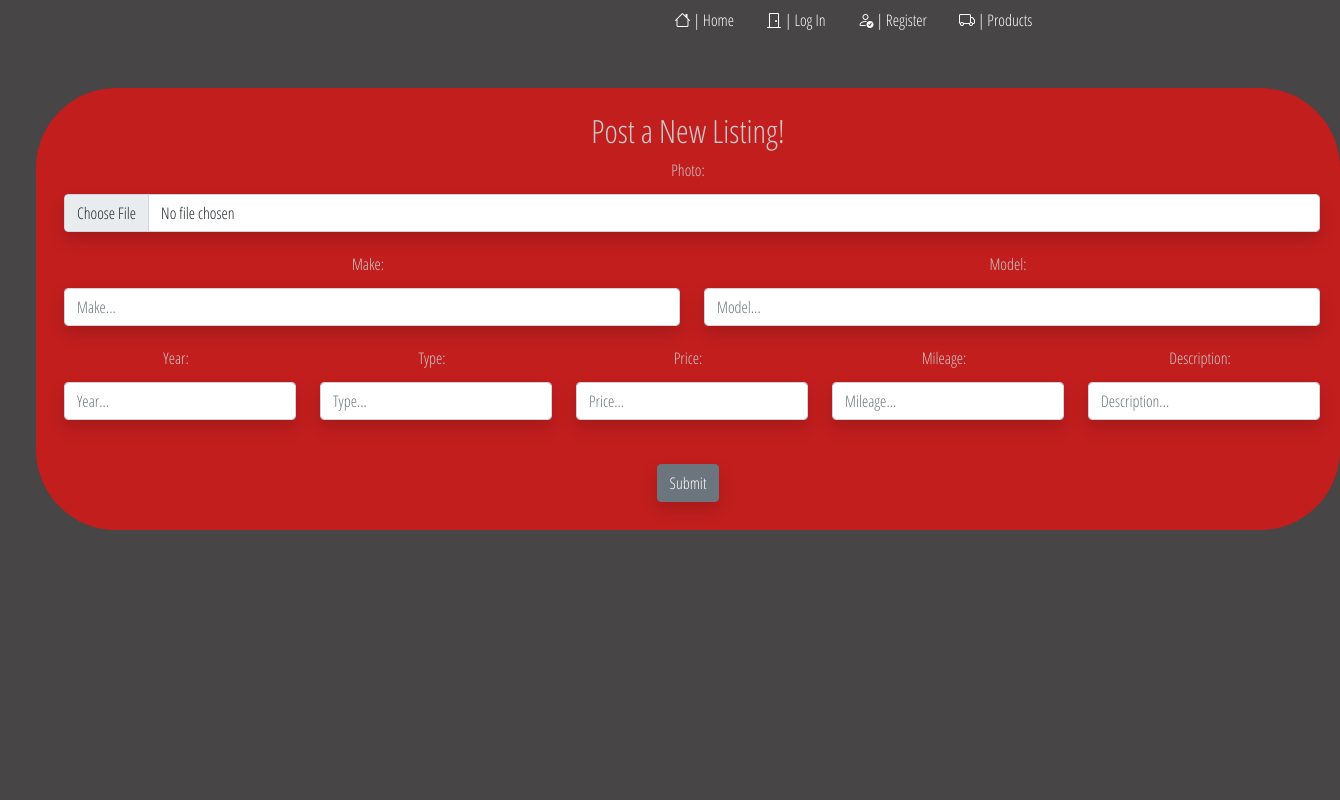
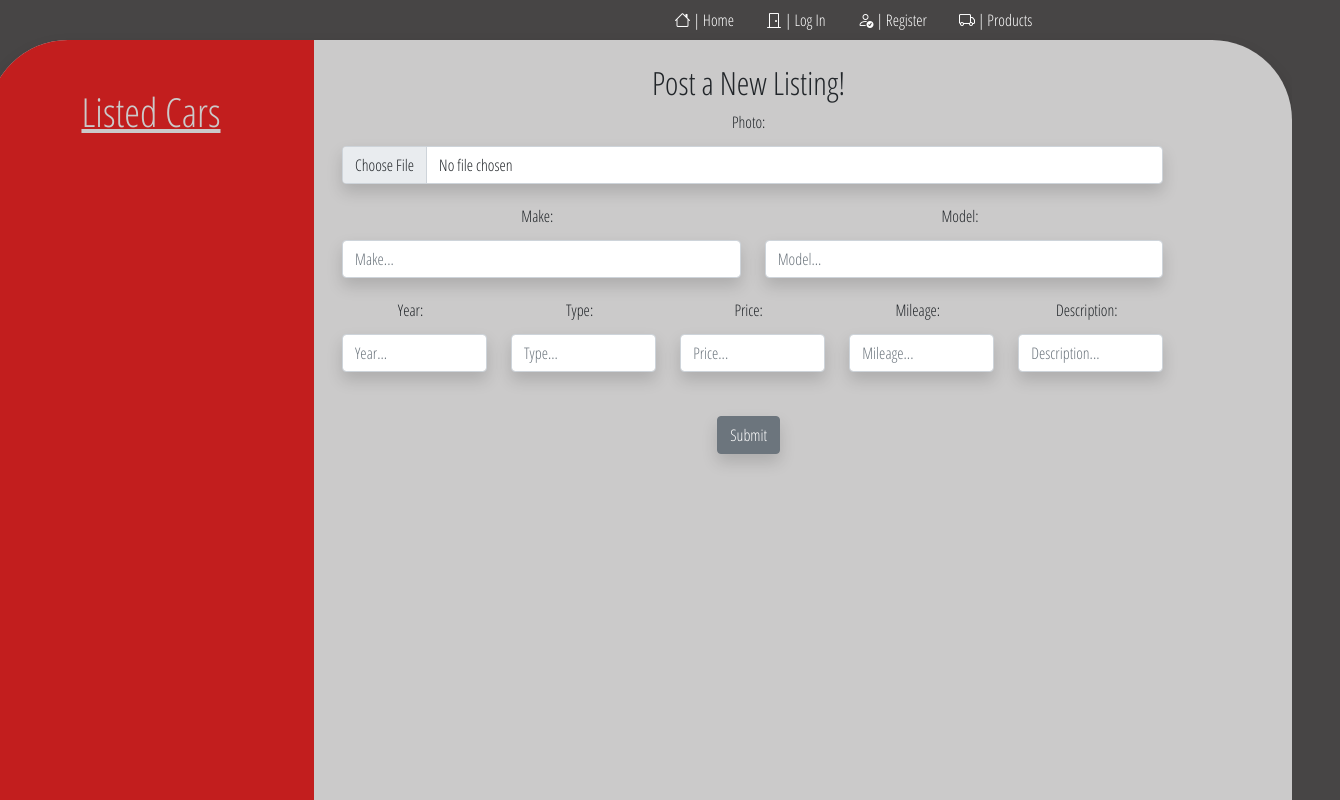
Before and after one commit to CMolitoris/ReactCarWebApp, a React (Create React App) app: page /seller in a window 1280 px wide. Shown: the top 800 px of the page, 1340 px wide, since content can reach past the window. Built offline with nearby package versions, Linux system fonts and the light colour scheme; no server answers.

Commit message:
Seller posting now correctly posts photo, car details and creates junction on database

```diff
--- a/src/App.jsx
+++ b/src/App.jsx
@@ -161,7 +161,7 @@ class App extends Component {
         console.log(imageResponseData);
         this.postCarPhoto({
             imageResponseData: imageResponseData,
-            cardid: carId
+            CarId: carId
         });
      }
     }
--- a/src/components/PostCar/PostCar.jsx
+++ b/src/components/PostCar/PostCar.jsx
@@ -7,8 +7,6 @@ import PhotoUpload from '../PhotoUpload/PhotoUpload';
 import axios from 'axios';
 import './PostCar.css';
 import { Image } from 'cloudinary-react';
-
-
 
 const PostCar = (props) => {
 
@@ -44,10 +42,10 @@ const PostCar = (props) => {
         car.price = parseFloat(car.price);
 
         //-- Upload image to third-party API and store information in server --//
-        fileUploadHandler(newFormData);
-
+        let response = await axios.post(`https://api.cloudinary.com/v1_1/cmolitoris/image/upload`,newFormData)
+        console.log(response);
          //-- Post car/object data to server --//
-         await props.postCar(car,props.sellerFlag,imageResponseData);
+         props.postCar(car,props.sellerFlag,response.data.url);
 
     }
 
@@ -65,18 +63,26 @@ const PostCar = (props) => {
     const fileUploadHandler = async () => {
         let response = await axios.post(`https://api.cloudinary.com/v1_1/cmolitoris/image/upload`,newFormData)
         console.log(response);
-        setImageResponseData(response.data.secure_url);
+        setImageResponseData(response.data.url);
         console.log(imageResponseData);
     }
 
     return (
-        <React.Fragment>
-            {/* {imageResponseData && <Image cloudName="cmolitoris" publicId={imageResponseData} />} */}
+        <div className='container mx-auto my-auto overflow-hidden shadow' id="product-panel">
+            <div className = "row">
+                <div className="col-md-3 side-panel side-panel-height">
+                    <div className='row h1 mt-5 justify-content-center side-panel-title'>Listed Cars</div>
+                    <div className='row justify-content-center'>
+                        <p className = "mt-3 h3" >
+                            {imageResponseData && <Image className="postCarImage" cloudName="cmolitoris" publicId={imageResponseData} />}
+                        </p>
+                    </div>
+                </div>
 
 
-            <div className="col-lg-8 p-4" align = "center" id='main-panel'>
+            <div className="col-lg-8 p-4" align ="center" >
                 <h2>Post a New Listing!</h2>
-           {imageFile && <img src={URL.createObjectURL(imageFile)}></img>}
+                {imageFile && <img className="postCarImage" src={URL.createObjectURL(imageFile)}></img>}
                 <form onSubmit={handleSubmit} className='put'>
                     <Row className='mb-3'>
                         <Form.Group as={Col} controlID='file'>
@@ -121,8 +127,9 @@ const PostCar = (props) => {
                     </Button>
                 </form>
             </div>
-        </React.Fragment>
 
+            </div>
+        </div>
      );
 }
 
```
Lines whose indentation alone changed are shown as unchanged.
